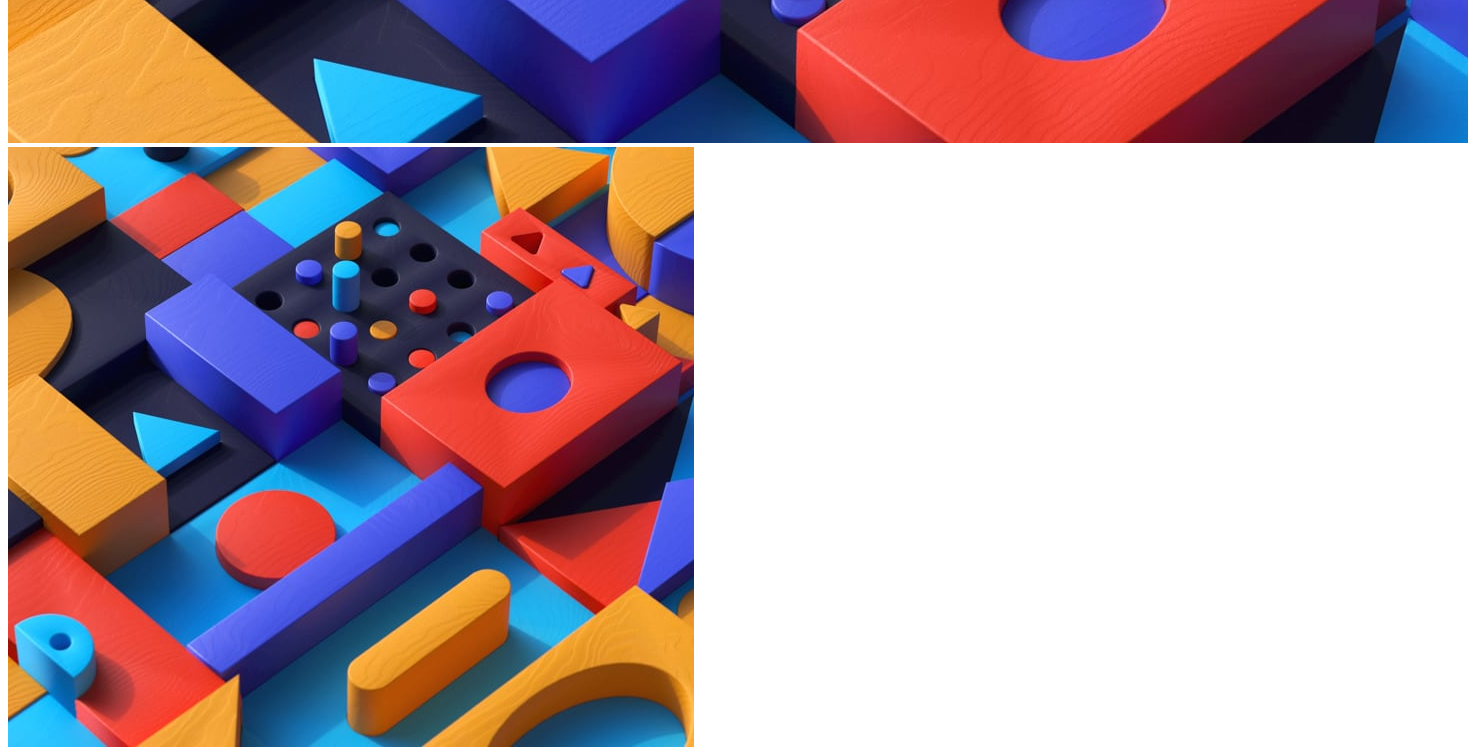
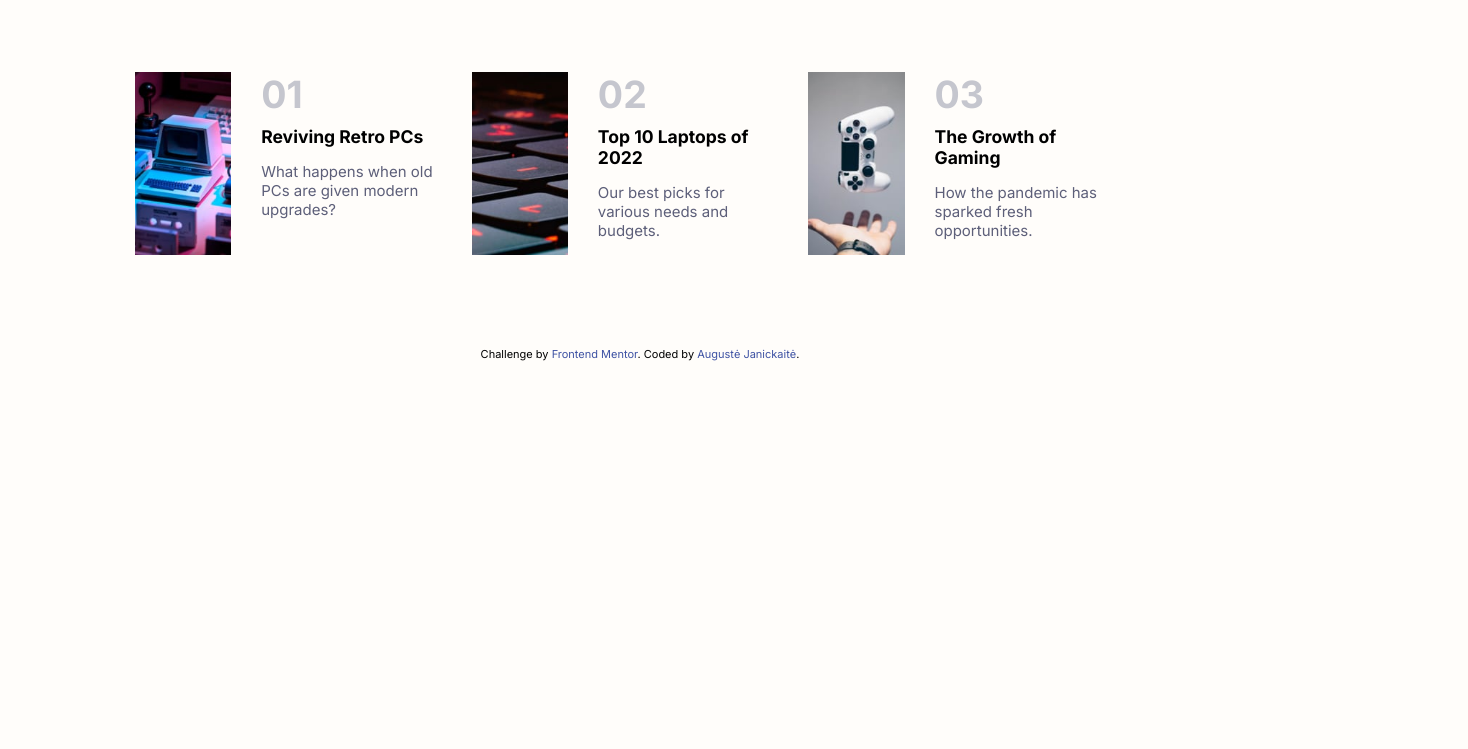
Before and after one commit to augustej/FEnd-Mentor-News-Home, a plain HTML site: page index.html in a window 1280 px wide. Shown: the part 687-1436 px from the top of the page, 1468 px wide, since content can reach past the window. After the commit the page ends 1080 px from the top, so only its background shows below. Drawn offline with Linux system fonts and the light colour scheme.

Commit message:
Moved CSS and JS assets to assets folder - github pages was not finding these assets

```diff
--- a/index.html
+++ b/index.html
@@ -3,10 +3,10 @@
 <head>
   <meta charset="UTF-8">
   <meta name="viewport" content="width=device-width, initial-scale=1.0"> <!-- displays site properly based on user's device -->
+  <link rel="stylesheet" href="./style.css">
 
   <link rel="icon" type="image/png" sizes="32x32" href="./images/favicon-32x32.png">
   <link rel="preconnect" href="https://fonts.googleapis.com"><link rel="preconnect" href="https://fonts.gstatic.com" crossorigin><link href="https://fonts.googleapis.com/css2?family=Inter:wght@400;700;800&display=swap" rel="stylesheet">
-  <link rel="stylesheet" type=“text/css” href="./style.css" />
   <title>Frontend Mentor | News homepage</title>
 
 
```
